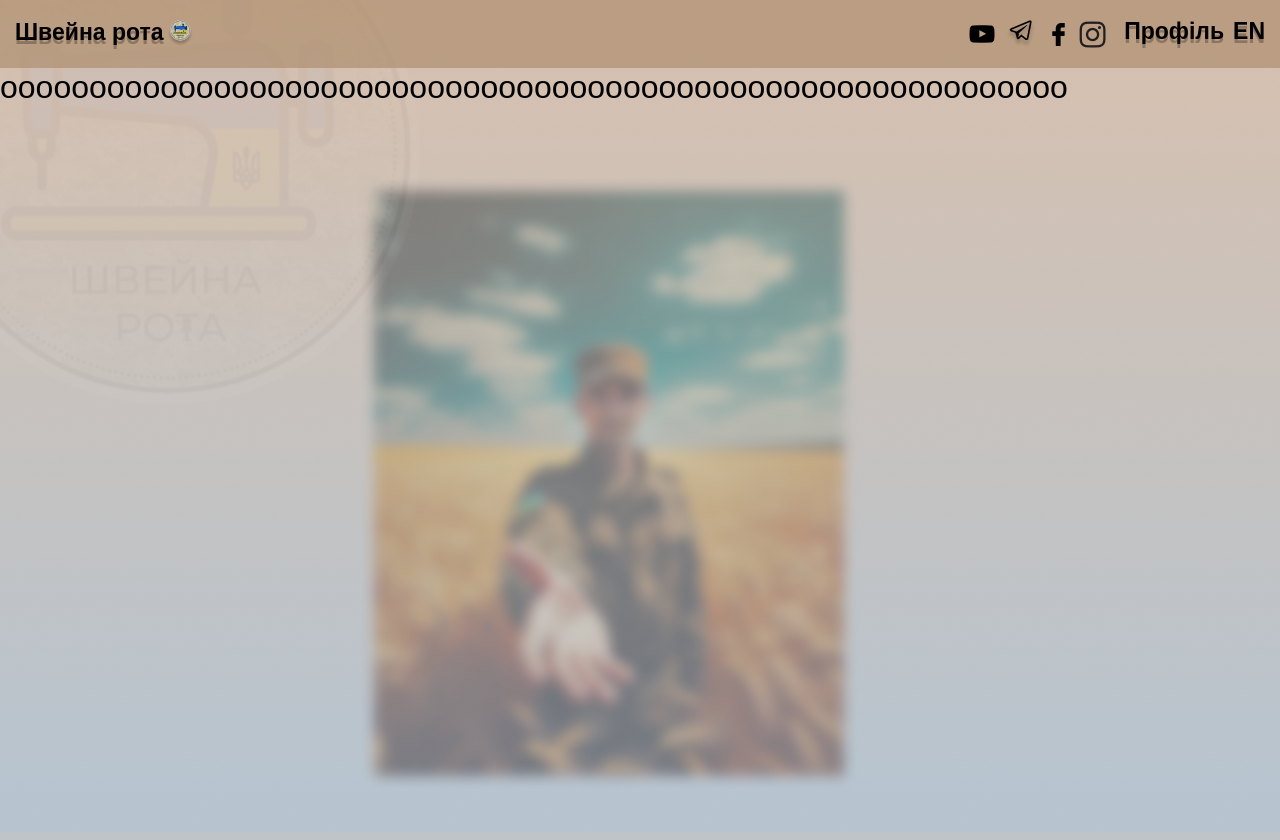
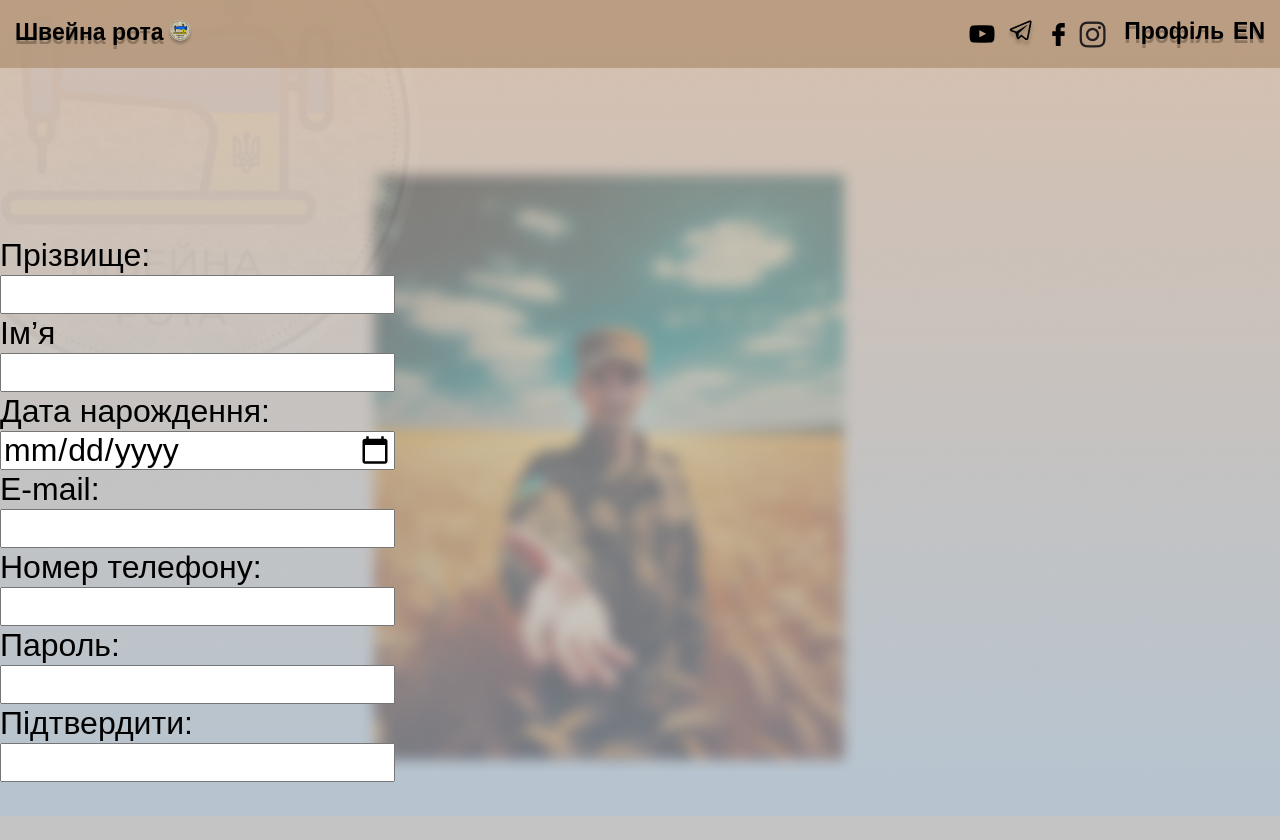
Before and after one commit to BohdanRubanov/ShveinaRota, a Django app: page /profile/registration in a window 1280 px wide. Before the commit the page ends 786 px from the top, so only its background shows below. Run offline with Django 4.2, Linux system fonts and the light colour scheme.

Commit message:
register

```diff
--- a/user/static/css/registration.css
+++ b/user/static/css/registration.css
@@ -193,6 +193,11 @@
     line-height: 1.22;
     color: #000000;
 
+    background-image: url('../img/bg-registr-1.png');
+    background-size:cover; /* Покрыть всю область */
+    background-position:center; /* Центрировать изображение */
+    background-repeat: no-repeat;
+
   }
 
   h1,h2,h3,h4,h5,h6{
@@ -204,15 +209,14 @@
       color:#000000;
   }
 
-  .bg-registr{
-    position: absolute;
-    z-index: -1;
-  }
+
   .header{
       display: flex;
       justify-content: space-between;
       align-items: center;
       column-gap: 9px;
+
+
 
       width: auto;
       height: 68px;
@@ -221,6 +225,7 @@
       font-weight: 800;
       background-color: rgb(175, 143, 111, 0.69);
       text-shadow: 0px 4px rgb(0, 0, 0, 0.25);
+
   }
 
   .logo{
@@ -251,7 +256,21 @@
 
 
   .form{
-    display: flex;
+    display:flex;
+    flex-wrap: wrap;
+    flex-direction: column;
+    height: 604px;
+    width: 944px;
+    top: 168px;
+    position: relative;
+
+  }
+  .form-items{
+    display:flex;
     flex-wrap: wrap;
     flex-direction: column;
   }
+.form-items input{
+    height: 39px;
+    width: 395px;
+}
--- a/user/templates/user/registration.html
+++ b/user/templates/user/registration.html
@@ -7,7 +7,6 @@
     <link rel="stylesheet" href="../../static/css/registration.css">
 </head>
 <body>
-    <img class="bg-registr" src="../../static/img/bg-registr-1.png" alt="">
     <header class="header">
         <a class="header-logo" href="/">
             Швейна рота
@@ -29,7 +28,32 @@
     </header>
     <form class="form">
         <fieldset class="form-items">
-                оооооооооооооооооооооооооооооооооооооооооооооооооооооооооооо
+            <label for="sername">Прізвище:</label>
+            <input id="sername"  type="text">
+        </fieldset>
+        <fieldset class="form-items">
+            <label for="name">Ім’я</label>
+            <input id="name"  type="text">
+        </fieldset>
+        <fieldset class="form-items">
+            <label for="birthday">Дата нарождення:</label>
+            <input id="birthday"  type="date">
+        </fieldset>
+        <fieldset class="form-items">
+            <label for="email">E-mail:</label>
+            <input id="email"  type="email">
+        </fieldset>
+        <fieldset class="form-items">
+            <label for="tel">Номер телефону:</label>
+            <input id="tel"  type="tel">
+        </fieldset>
+        <fieldset class="form-items">
+            <label for="password">Пароль:</label>
+            <input id="password"  type="password">
+        </fieldset>
+        <fieldset class="form-items">
+            <label for="password-verification">Підтвердити:</label>
+            <input id="password-verification"  type="password">
         </fieldset>
     </form>
 </body>
```
